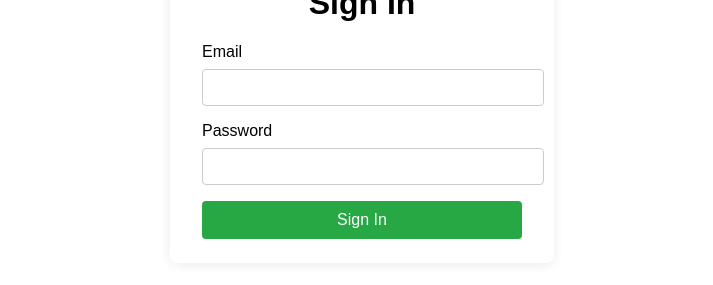
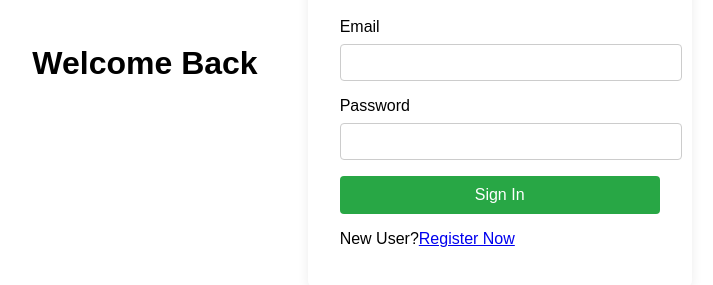
Before and after one commit to student-ailover/Big-Dukaan, a plain HTML site: page sign in.html in a window 1280 px wide. Shown: the part 337-622 px from the top of the page, without its empty margins (278-991 px from the left). Drawn offline with Linux system fonts and the light colour scheme.

Commit message:
update sign in

```diff
--- a/sign in.html
+++ b/sign in.html
@@ -10,6 +10,7 @@
             background-image:url('LOGGED.IN.jpeg');
             background-size: cover;
             display: flex;
+            gap: 50px;
             height: 100vh;
             justify-content: center;
             align-items: center;
@@ -59,6 +60,9 @@
     </style>
 </head>
 <body>
+    <div class="welcome-back">
+        <h1>Welcome Back</h1>
+    </div>
     <div class="signin-container">
         <h1>
             <a href="index.html">
@@ -74,6 +78,7 @@
             <input type="password" id="password" name="password" required><br>
 
             <button type="submit">Sign In</button>
+            <p class="new-user">New User?<a href="sign in.html">Register Now</a></p>
         </form>
     </div>
 </body>
```
